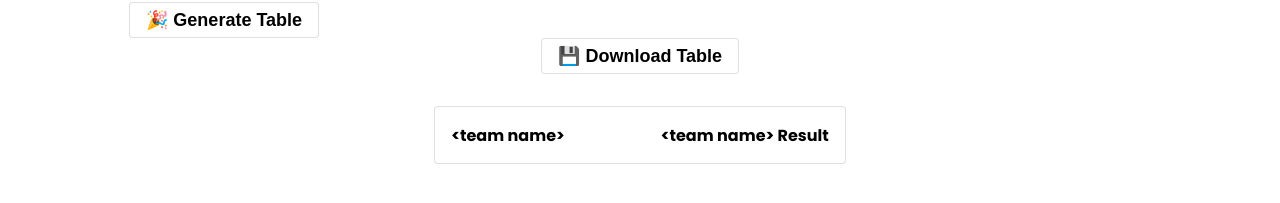
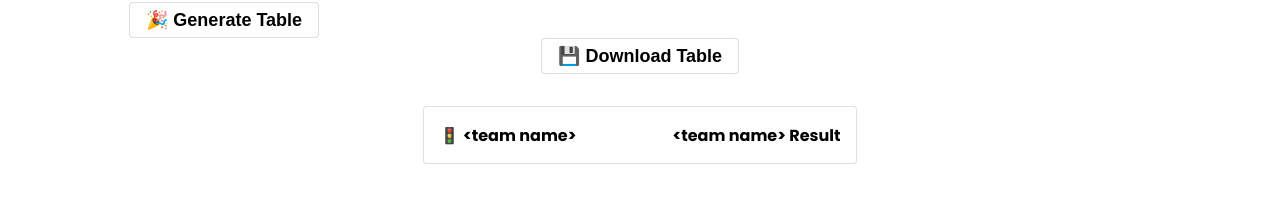
Before and after one commit to guyoome/agile-metrics, a React (Create React App) app: page /health-check-multi in a window 1280 px wide. Shown: the part 351-554 px from the top of the page. Built offline with nearby package versions, Linux system fonts and the light colour scheme.

Commit message:
Add health check logo to the table

```diff
--- a/src/HealthCheck/GlobalHealthCheck.js
+++ b/src/HealthCheck/GlobalHealthCheck.js
@@ -247,7 +247,7 @@ function HealthCheck() {
                     <table >
                         <thead>
                             <tr>
-                                <th>{tableName}</th>
+                                <th>🚦 {tableName}</th>
                                 {teams.map((team, id) => (
                                     <th key={`th-${id}`}>{team.name}</th>
                                 ))}
```
